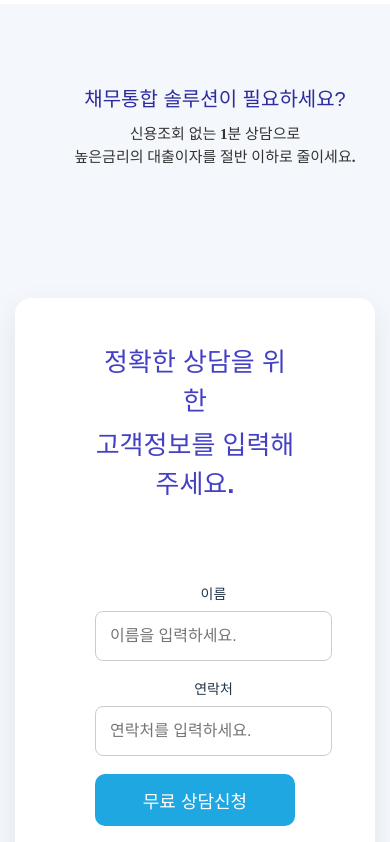
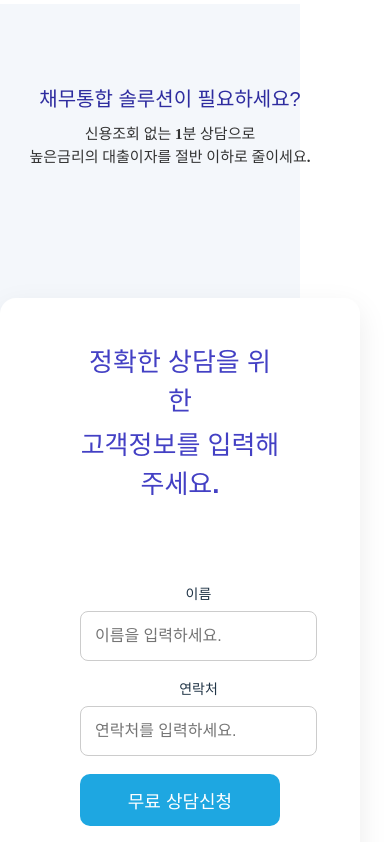
Before and after one commit to l1lsang/naran1234, a React (Vite) app: page / in a window 390 px wide. Shown: the part 2947-3789 px from the top of the page. Built offline with nearby package versions, Linux system fonts and the light colour scheme.

Commit message:
Update App.css

```diff
--- a/src/App.css
+++ b/src/App.css
@@ -1124,4 +1124,7 @@ margin-bottom: 80px;
     width: 100%;
     max-width: 200px;
   }
+  .신청{
+    width: 300px;
+  }
 }
```
